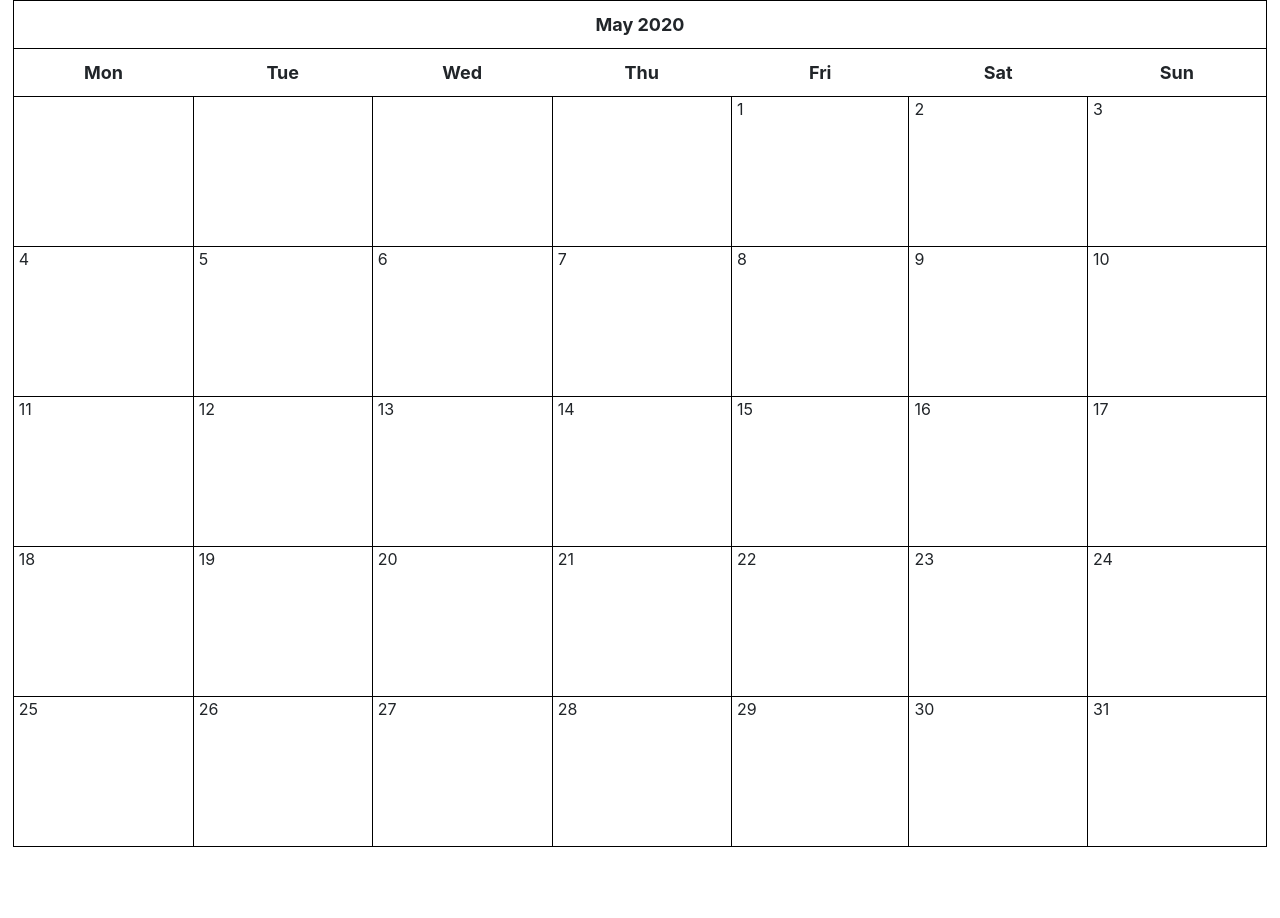
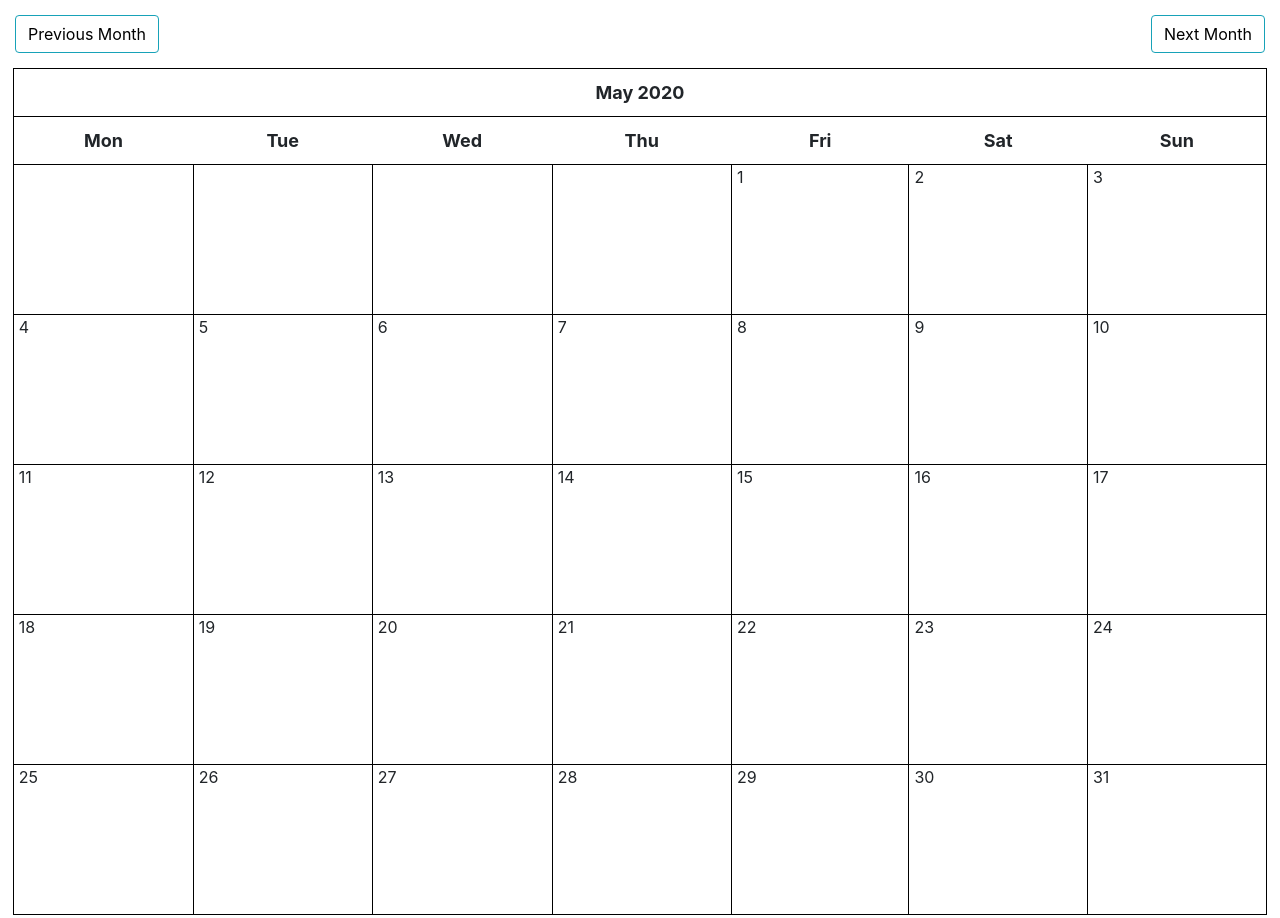
Before and after one commit to impact-oriented-programming/clinic, a Django app: page /clinic_calendar/ in a window 1280 px wide. Before the commit the page ends 847 px from the top, so only its background shows below. Run offline with Django 3.2, Linux system fonts and the light colour scheme; data that the repository does not hold is empty; some libraries are stand-ins or nearby versions.

Commit message:
added previous and next month buttons that currently dont work

```diff
--- a/clinic/clinic_calendar/static/clinic_calendar/styles.css
+++ b/clinic/clinic_calendar/static/clinic_calendar/styles.css
@@ -36,3 +36,22 @@ ul {
 a {
   color: #17a2b8;
 }
+
+.left {
+  float: left;
+}
+
+.right {
+  float: right;
+}
+
+.btn {
+  outline: none;
+  color: black;
+  background-color: transparent;
+  box-shadow: 0 0 0 0;
+}
+
+.clearfix {
+  margin: 15px;
+}
--- a/clinic/clinic_calendar/templates/clinic_calendar/calendar.html
+++ b/clinic/clinic_calendar/templates/clinic_calendar/calendar.html
@@ -16,6 +16,10 @@
 <body>
 
   {% block content %}
+  <div class="clearfix">
+    <a class="btn btn-info left" href="{'% url 'clinic_calendar:calendar' %}?{'{ prev_month }}"> Previous Month </a>
+    <a class="btn btn-info right" href="{'% url 'clinic_calendar:calendar' %}?{'{ next_month }}"> Next Month </a>
+  </div>
   {{ calendar }}
   {% endblock %}
   <!-- Optional JavaScript -->
--- a/clinic/clinic_calendar/views.py
+++ b/clinic/clinic_calendar/views.py
@@ -2,14 +2,13 @@ from django.shortcuts import render
 from django.http import HttpResponse
 from django.views import View
 import general_models.models as gm
-import datetime
-from django.utils import timezone as tz
-import django.contrib.auth
+from django.utils import timezone
 from datetime import datetime
 from django.views import generic
 from django.utils.safestring import mark_safe
 from .models import *
 from .utils import Calendar
+import calendar
 
 class CalendarView(generic.ListView):
     model = Event
@@ -27,11 +26,11 @@ class CalendarView(generic.ListView):
         # Call the formatmonth method, which returns our calendar as a table
         html_cal = cal.formatmonth(withyear=True)
         context['calendar'] = mark_safe(html_cal)
-        """
+
         d = get_date(self.request.GET.get('month', None))
         context['prev_month'] = prev_month(d)
         context['next_month'] = next_month(d)
-        """
+
         return context
 
 def get_date(req_day):
@@ -40,17 +39,15 @@ def get_date(req_day):
         return date(year, month, day=1)
     return datetime.today()
 
-"""
 def prev_month(d):
     first = d.replace(day=1)
-    prev_month = first - tz.timedelta(days=1)
+    prev_month = first - timezone.timedelta(days=1)
     month = 'month=' + str(prev_month.year) + '-' + str(prev_month.month)
     return month
 
 def next_month(d):
     days_in_month = calendar.monthrange(d.year, d.month)[1]
     last = d.replace(day=days_in_month)
-    next_month = last + tz.timedelta(days=1)
+    next_month = last + timezone.timedelta(days=1)
     month = 'month=' + str(next_month.year) + '-' + str(next_month.month)
     return month
-"""
```
